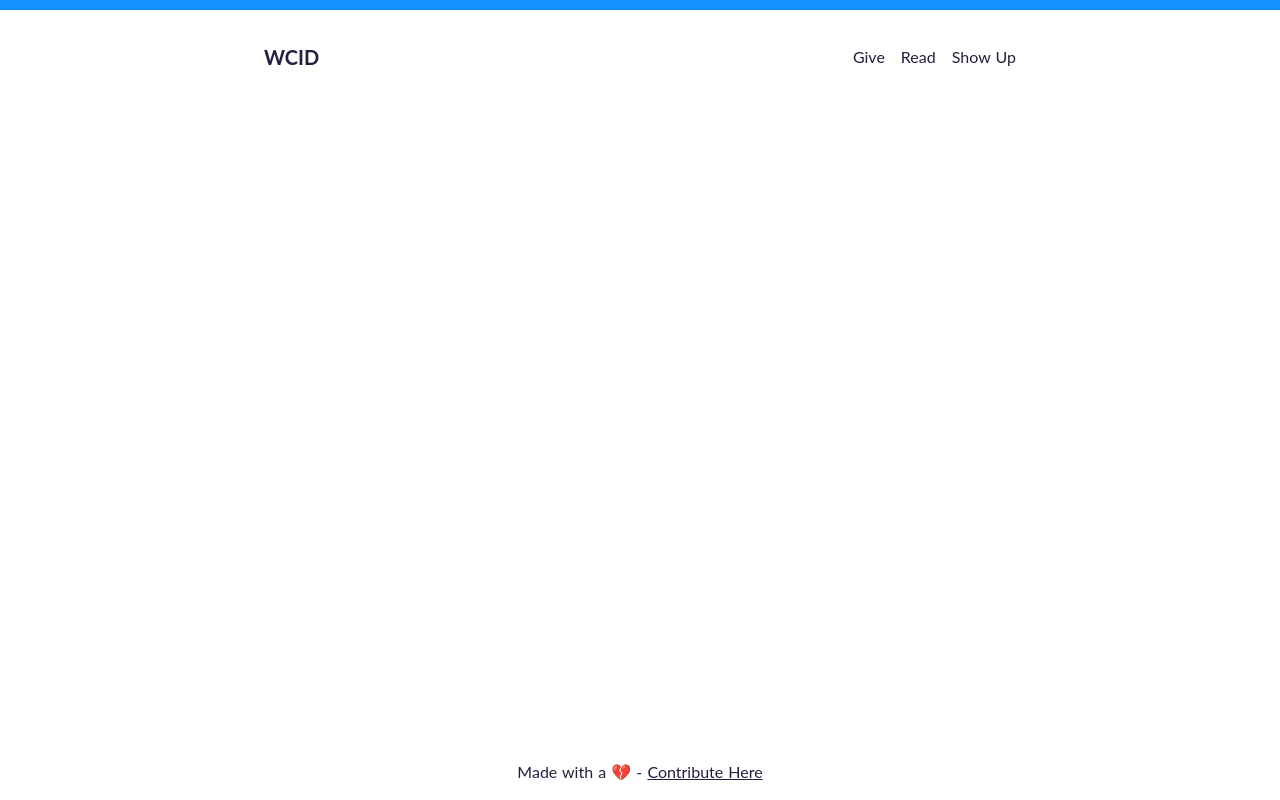
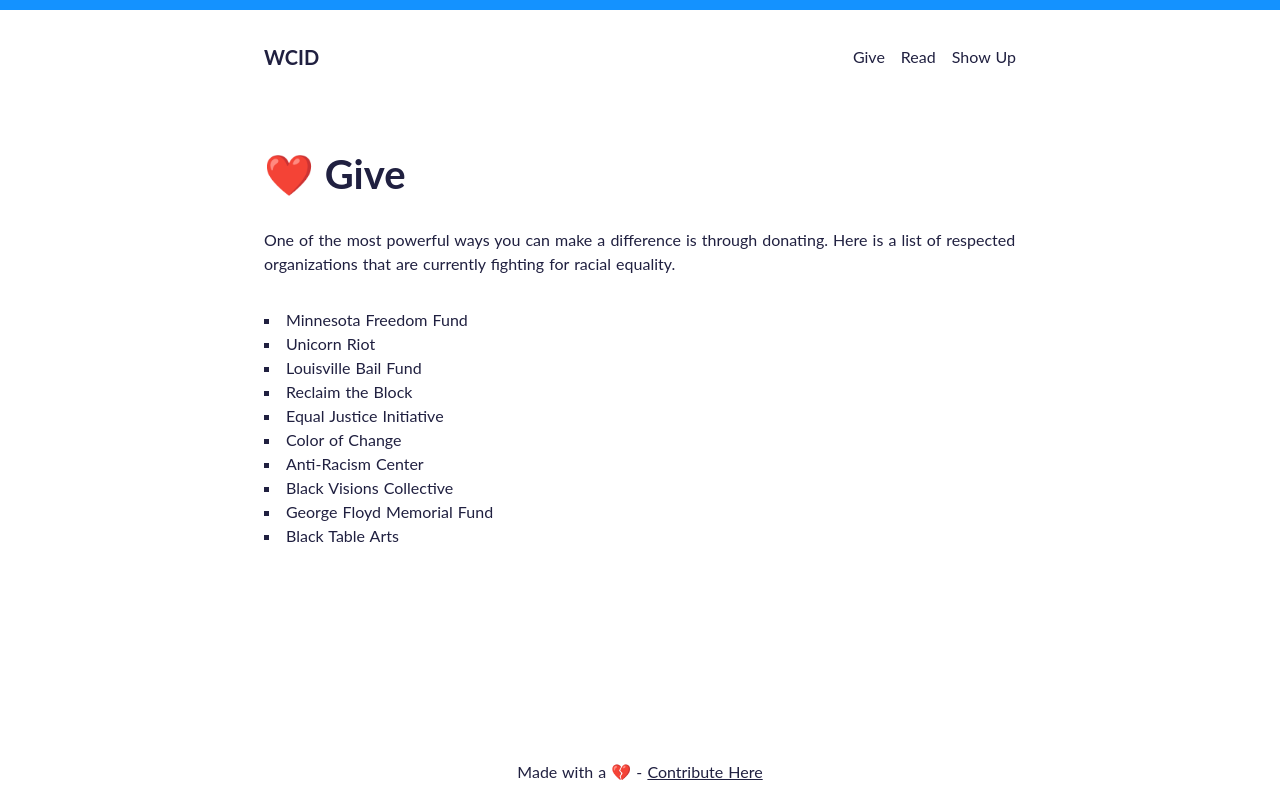
Before and after one commit to jamesctucker/what-can-i-do, a Nuxt app: page /give in a window 1280 px wide. Built offline with nearby package versions, Linux system fonts and the light colour scheme.

Commit message:
setup giving view

```diff
--- /dev/null
+++ b/pages/give.vue
@@ -0,0 +1,104 @@
+<template>
+  <div class="container flex flex-col p-4">
+    <section>
+      <h1 class="p-2 mt-8 mb-2">❤️ Give</h1>
+      <p class="p-2">
+        One of the most powerful ways you can make a difference is through
+        donating. Here is a list of respected organizations that are currently
+        fighting for racial equality.
+      </p>
+    </section>
+    <section>
+      <ul class="p-2 mt-4">
+        <li>
+          <a
+            href="https://minnesotafreedomfund.org/"
+            target="_blank"
+            rel="noopener noreferrer"
+            >Minnesota Freedom Fund</a
+          >
+        </li>
+        <li>
+          <a
+            href="https://unicornriot.ninja/donate/"
+            target="_blank"
+            rel="noopener noreferrer"
+            >Unicorn Riot</a
+          >
+        </li>
+        <li>
+          <a
+            href="https://actionnetwork.org/fundraising/louisville-community-bail-fund/"
+            target="_blank"
+            rel="noopener noreferrer"
+            >Louisville Bail Fund</a
+          >
+        </li>
+        <li>
+          <a
+            href="https://www.reclaimtheblock.org/home"
+            target="_blank"
+            rel="noopener noreferrer"
+            >Reclaim the Block</a
+          >
+        </li>
+        <li>
+          <a
+            href="https://support.eji.org/give/153413/#!/donation/checkout"
+            target="_blank"
+            rel="noopener noreferrer"
+            >Equal Justice Initiative</a
+          >
+        </li>
+        <li>
+          <a
+            href="https://colorofchange.org/"
+            target="_blank"
+            rel="noopener noreferrer"
+            >Color of Change</a
+          >
+        </li>
+        <li>
+          <a
+            href="https://antiracismcenter.com/make-a-donation/"
+            target="_blank"
+            rel="noopener noreferrer"
+            >Anti-Racism Center</a
+          >
+        </li>
+        <li>
+          <a
+            href="https://www.blackvisionsmn.org/"
+            target="_blank"
+            rel="noopener noreferrer"
+            >Black Visions Collective</a
+          >
+        </li>
+        <li>
+          <a
+            href="https://www.gofundme.com/f/georgefloyd?fbclid=IwAR342hEyNUlpvaJbtbm0qgLiXUmURvaq845KXTlvIjQtgm5207WIjwimsf0"
+            target="_blank"
+            rel="noopener noreferrer"
+            >George Floyd Memorial Fund</a
+          >
+        </li>
+        <li>
+          <a
+            href="http://www.blacktablearts.com/"
+            target="_blank"
+            rel="noopener noreferrer"
+            >Black Table Arts</a
+          >
+        </li>
+      </ul>
+    </section>
+  </div>
+</template>
+
+<script>
+export default {
+  name: "Give"
+};
+</script>
+
+<style scoped></style>
```
